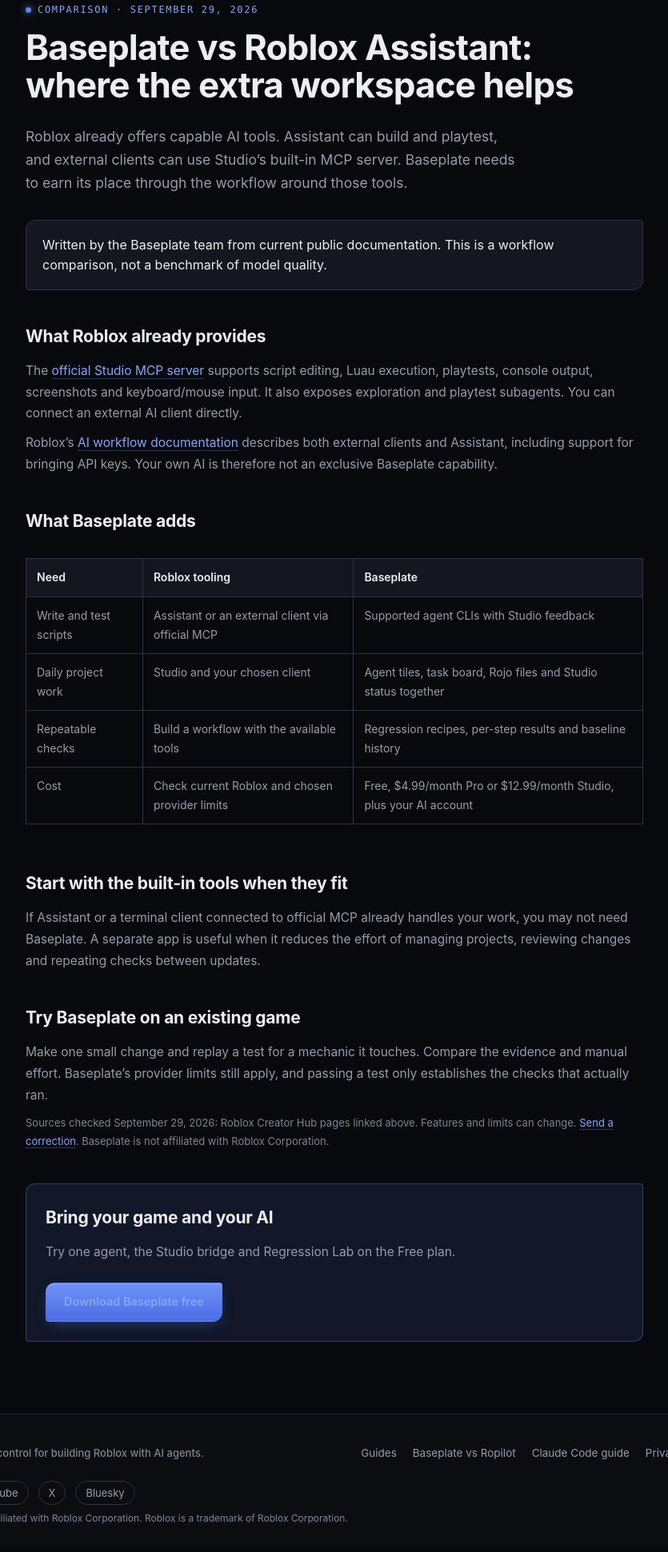
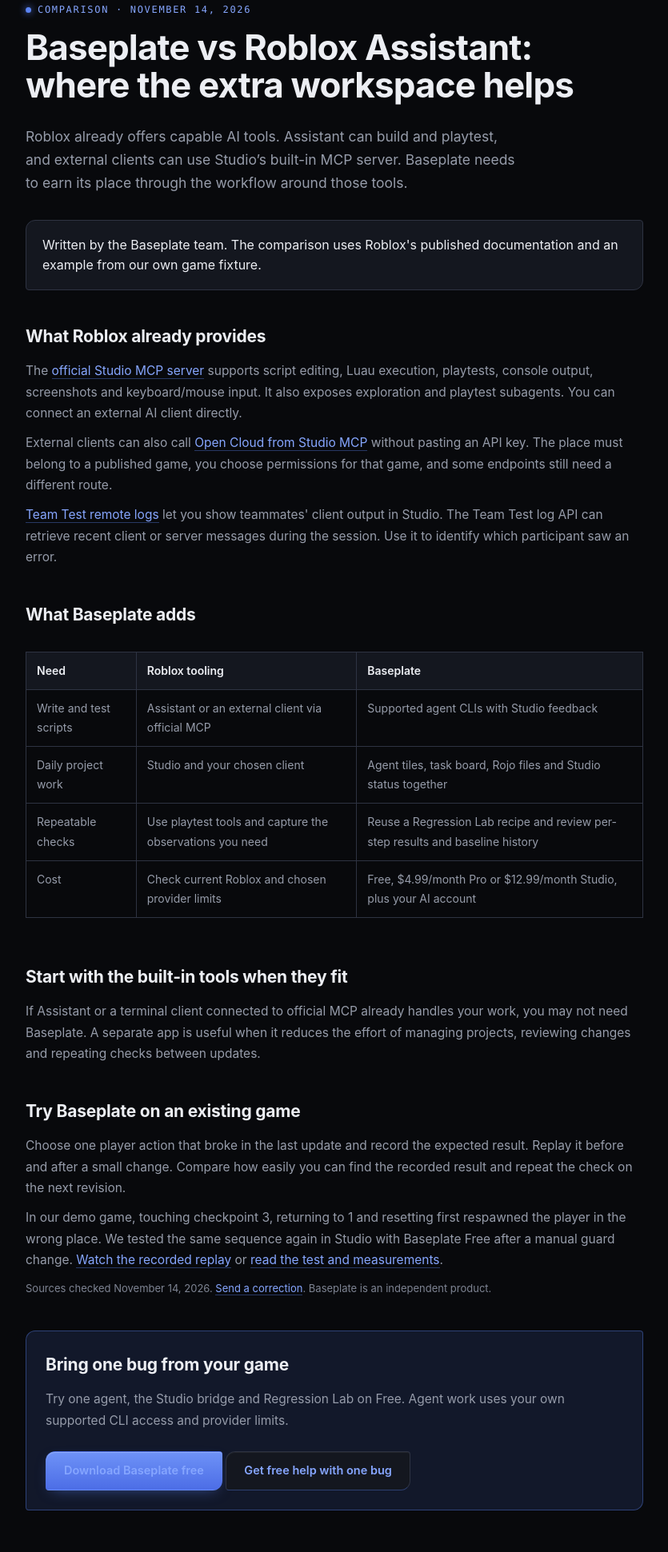
Before and after one commit to Deworix/baseplate-site, a plain HTML site: page baseplate-vs-roblox-assistant.html in a window 1280 px wide. Shown: the part 197-2138 px from the top of the page at 80% size, without its empty margins (222-1057 px from the left). Drawn offline with Linux system fonts and the light colour scheme.

Commit message:
Update Studio MCP comparison with Team Test and replay evidence

```diff
--- a/baseplate-vs-roblox-assistant.html
+++ b/baseplate-vs-roblox-assistant.html
@@ -5,11 +5,11 @@
 <meta name="viewport" content="width=device-width, initial-scale=1">
 <meta http-equiv="Content-Security-Policy" content="default-src 'self'; script-src 'none'; style-src 'self' 'unsafe-inline'; img-src 'self' data:; font-src 'self'; connect-src 'none'; object-src 'none'; base-uri 'none'; form-action 'none'; upgrade-insecure-requests">
 <title>Baseplate vs Roblox Assistant (2026) — an honest comparison</title>
-<meta name="description" content="Roblox Assistant and official MCP already build and playtest. Compare where Baseplate adds a project workspace and reusable checks. Updated September 2026.">
+<meta name="description" content="Compare Roblox Assistant, official Studio MCP, Team Test logs and Baseplate's reusable regression checks. Updated November 2026.">
 <meta name="robots" content="index,follow">
 <link rel="canonical" href="https://baseplatedev.com/baseplate-vs-roblox-assistant.html">
 <meta property="og:title" content="Baseplate vs Roblox Assistant (2026)">
-<meta property="og:description" content="The built-in Assistant plays your game now too. Here is the honest read on where each one actually wins.">
+<meta property="og:description" content="See what Roblox Studio already offers and when a workspace for repeatable checks can help on your next update.">
 <meta property="og:type" content="article">
 <meta property="og:url" content="https://baseplatedev.com/baseplate-vs-roblox-assistant.html">
 <meta property="og:image" content="https://baseplatedev.com/og.jpg">
@@ -41,7 +41,7 @@
       "@type": "Article",
       "headline": "Baseplate vs Roblox Assistant (2026): an honest comparison",
       "datePublished": "2026-07-28",
-      "dateModified": "2026-09-29",
+      "dateModified": "2026-11-14",
       "author": {
         "@type": "Organization",
         "name": "Baseplate",
@@ -98,30 +98,32 @@
 </nav>
 
 <main class="legal-wrap">
-  <p class="eyebrow"><span class="eyebrow-dot"></span>Comparison · September 29, 2026</p>
+  <p class="eyebrow"><span class="eyebrow-dot"></span>Comparison · November 14, 2026</p>
   <h1>Baseplate vs Roblox Assistant: where the extra workspace helps</h1>
   <p class="lede">Roblox already offers capable AI tools. Assistant can build and playtest, and external clients can use Studio’s built-in MCP server. Baseplate needs to earn its place through the workflow around those tools.</p>
-  <div class="guide-note"><p>Written by the Baseplate team from current public documentation. This is a workflow comparison, not a benchmark of model quality.</p></div>
+  <div class="guide-note"><p>Written by the Baseplate team. The comparison uses Roblox's published documentation and an example from our own game fixture.</p></div>
   <div class="legal-prose">
     <h2>What Roblox already provides</h2>
     <p>The <a href="https://create.roblox.com/docs/studio/mcp" rel="noopener nofollow">official Studio MCP server</a> supports script editing, Luau execution, playtests, console output, screenshots and keyboard/mouse input. It also exposes exploration and playtest subagents. You can connect an external AI client directly.</p>
-    <p>Roblox’s <a href="https://create.roblox.com/docs/ai/accelerated-workflows" rel="noopener nofollow">AI workflow documentation</a> describes both external clients and Assistant, including support for bringing API keys. Your own AI is therefore not an exclusive Baseplate capability.</p>
+    <p>External clients can also call <a href="https://create.roblox.com/docs/studio/mcp-open-cloud" rel="noopener nofollow">Open Cloud from Studio MCP</a> without pasting an API key. The place must belong to a published game, you choose permissions for that game, and some endpoints still need a different route.</p>
+    <p><a href="https://devforum.roblox.com/t/team-test-output-and-remote-logs/4989734" rel="noopener nofollow">Team Test remote logs</a> let you show teammates' client output in Studio. The Team Test log API can retrieve recent client or server messages during the session. Use it to identify which participant saw an error.</p>
     <h2>What Baseplate adds</h2>
     <div class="vs-wrap"><table class="vs-table">
       <thead><tr><th>Need</th><th>Roblox tooling</th><th>Baseplate</th></tr></thead>
       <tbody>
       <tr><td>Write and test scripts</td><td>Assistant or an external client via official MCP</td><td>Supported agent CLIs with Studio feedback</td></tr>
       <tr><td>Daily project work</td><td>Studio and your chosen client</td><td>Agent tiles, task board, Rojo files and Studio status together</td></tr>
-      <tr><td>Repeatable checks</td><td>Build a workflow with the available tools</td><td>Regression recipes, per-step results and baseline history</td></tr>
+      <tr><td>Repeatable checks</td><td>Use playtest tools and capture the observations you need</td><td>Reuse a Regression Lab recipe and review per-step results and baseline history</td></tr>
       <tr><td>Cost</td><td>Check current Roblox and chosen provider limits</td><td>Free, $4.99/month Pro or $12.99/month Studio, plus your AI account</td></tr>
       </tbody>
     </table></div>
     <h2>Start with the built-in tools when they fit</h2>
     <p>If Assistant or a terminal client connected to official MCP already handles your work, you may not need Baseplate. A separate app is useful when it reduces the effort of managing projects, reviewing changes and repeating checks between updates.</p>
     <h2>Try Baseplate on an existing game</h2>
-    <p>Make one small change and replay a test for a mechanic it touches. Compare the evidence and manual effort. Baseplate’s provider limits still apply, and passing a test only establishes the checks that actually ran.</p>
-    <p class="vs-note">Sources checked September 29, 2026: Roblox Creator Hub pages linked above. Features and limits can change. <a href="contact.html">Send a correction</a>. Baseplate is not affiliated with Roblox Corporation.</p>
-    <div class="guide-cta"><h2>Bring your game and your AI</h2><p>Try one agent, the Studio bridge and Regression Lab on the Free plan.</p><a class="btn btn-primary" href="index.html?utm_source=vs_assistant&amp;utm_medium=organic&amp;utm_campaign=compare_20260929#download">Download Baseplate free</a></div>
+    <p>Choose one player action that broke in the last update and record the expected result. Replay it before and after a small change. Compare how easily you can find the recorded result and repeat the check on the next revision.</p>
+    <p>In our demo game, touching checkpoint 3, returning to 1 and resetting first respawned the player in the wrong place. We tested the same sequence again in Studio with Baseplate Free after a manual guard change. <a href="https://baseplatedev.com/media/2026-10/baseplate-checkpoint023-20261016-9eeba114.mp4">Watch the recorded replay</a> or <a href="examples/checkpoint-regression.md">read the test and measurements</a>.</p>
+    <p class="vs-note">Sources checked November 14, 2026. <a href="contact.html">Send a correction</a>. Baseplate is an independent product.</p>
+    <div class="guide-cta"><h2>Bring one bug from your game</h2><p>Try one agent, the Studio bridge and Regression Lab on Free. Agent work uses your own supported CLI access and provider limits.</p><a class="btn btn-primary" href="index.html?utm_source=vs_assistant&amp;utm_medium=organic&amp;utm_campaign=compare_20260929#download">Download Baseplate free</a> <a class="btn btn-ghost" href="founding-10.html?utm_source=vs_assistant&amp;utm_medium=organic&amp;utm_campaign=compare_20260929#apply">Get free help with one bug</a></div>
   </div>
 </main>
 
@@ -140,7 +142,7 @@
      bar is present from the first paint rather than waiting on script. -->
 <aside class="mcta" aria-label="Get Baseplate">
   <span class="mcta-copy"><b>Build it with Baseplate</b><span>Free · no card · bring your own AI</span></span>
-  <a class="btn btn-primary btn-sm" href="index.html#download">Download free</a>
+  <a class="btn btn-primary btn-sm" href="index.html?utm_source=vs_assistant&amp;utm_medium=organic&amp;utm_campaign=compare_20260929#download">Download free</a>
 </aside>
 </body>
 </html>
--- a/sitemap.xml
+++ b/sitemap.xml
@@ -93,7 +93,7 @@
   </url>
   <url>
     <loc>https://baseplatedev.com/baseplate-vs-roblox-assistant.html</loc>
-    <lastmod>2026-07-28</lastmod>
+    <lastmod>2026-11-14</lastmod>
     <changefreq>monthly</changefreq>
     <priority>0.9</priority>
   </url>
```
